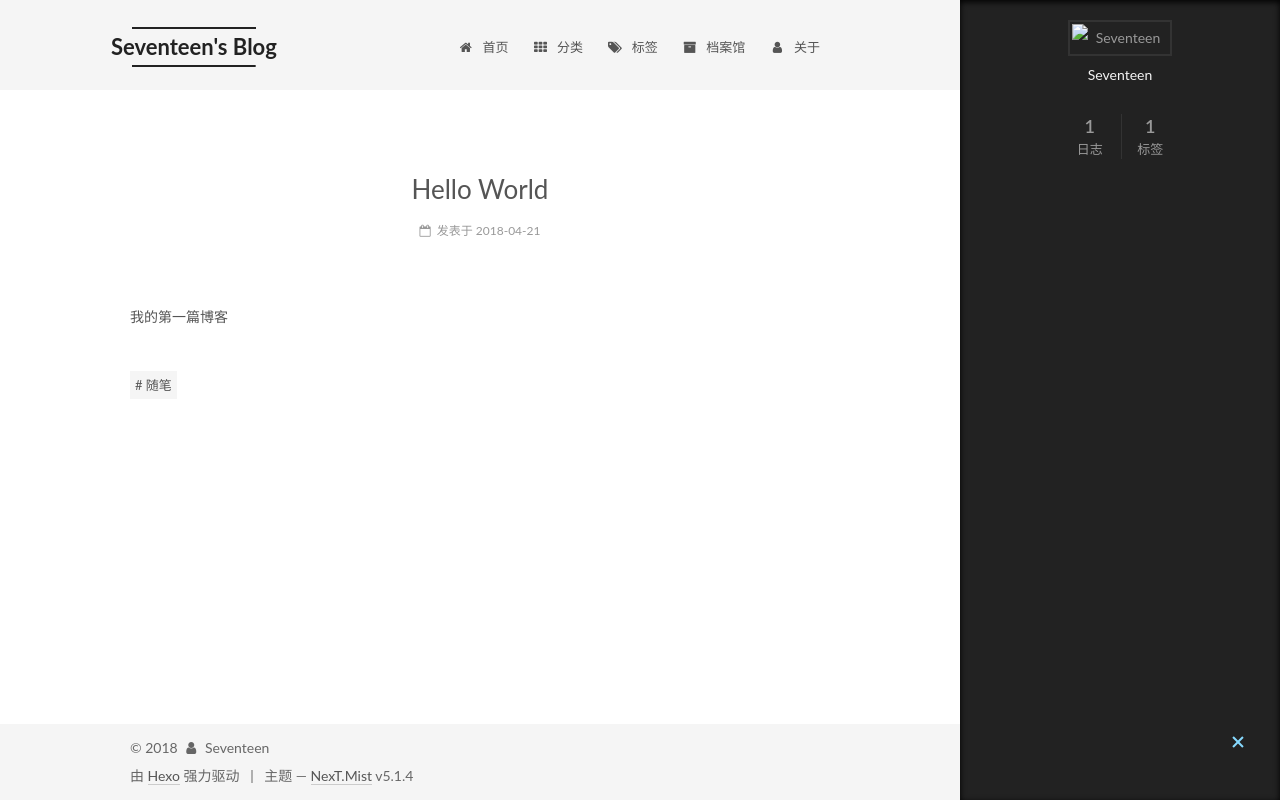
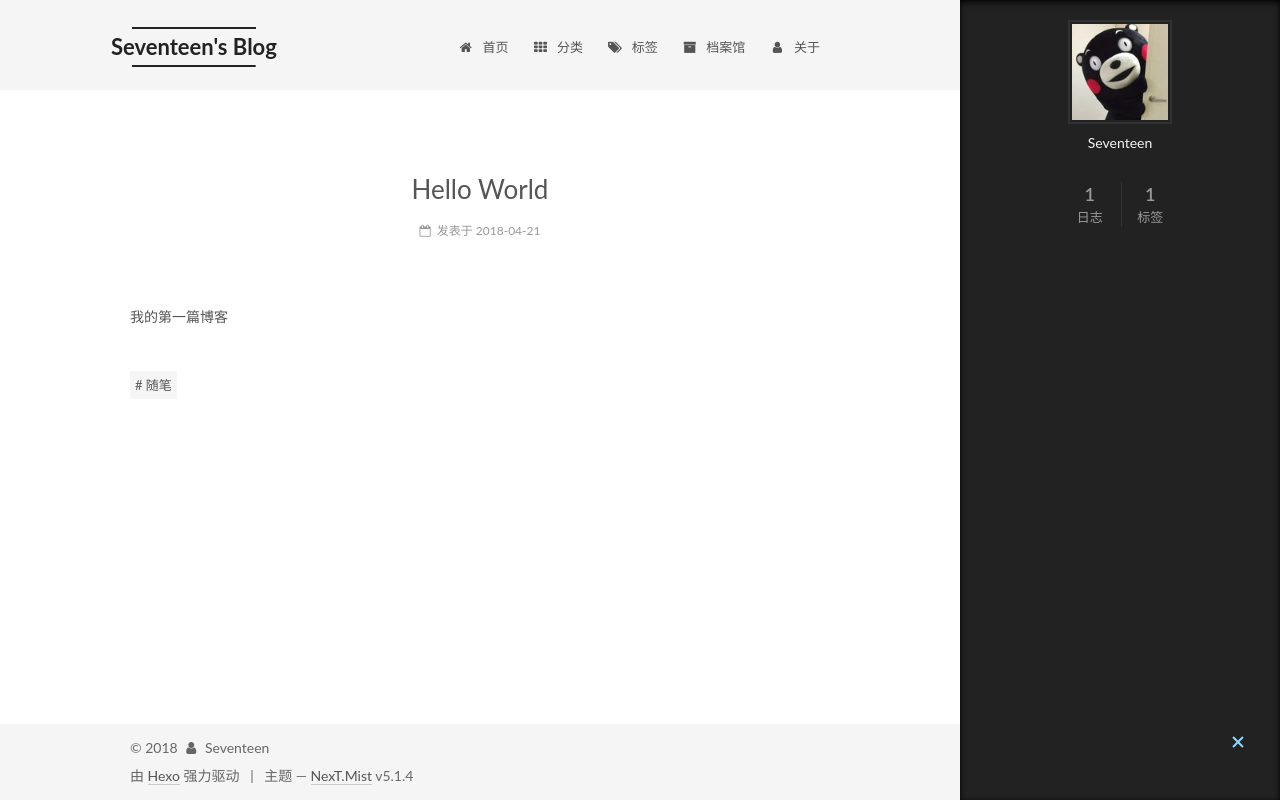
Before and after one commit to Orochi4268/Seventeen1Gx.github.io, a plain HTML site: page 2018/04/21/Hello-World/index.html in a window 1280 px wide. Both pictures are taken after a click on the element 1238 px from the left and 743 px from the top of the page. Drawn offline with Linux system fonts and the light colour scheme.

Commit message:
Site updated: 2018-04-21 15:25:30

```diff
--- a/2018/04/21/Hello-World/index.html
+++ b/2018/04/21/Hello-World/index.html
@@ -268,7 +268,7 @@
     <span hidden itemprop="author" itemscope itemtype="http://schema.org/Person">
       <meta itemprop="name" content="Seventeen">
       <meta itemprop="description" content="">
-      <meta itemprop="image" content="/images/MyAvatar.png">
+      <meta itemprop="image" content="/images/MyAvatar.jpg">
     </span>
 
     <span hidden itemprop="publisher" itemscope itemtype="http://schema.org/Organization">
@@ -411,7 +411,7 @@
           <div class="site-author motion-element" itemprop="author" itemscope itemtype="http://schema.org/Person">
 
               <img class="site-author-image" itemprop="image"
-                src="/images/MyAvatar.png"
+                src="/images/MyAvatar.jpg"
                 alt="Seventeen" />
 
               <p class="site-author-name" itemprop="name">Seventeen</p>
```
Also changed, not shown: archives/2018/04/index.html (+1 -1 lines), archives/2018/index.html (+1 -1 lines), archives/index.html (+1 -1 lines), index.html (+2 -2 lines), tags/随笔/index.html (+1 -1 lines).
